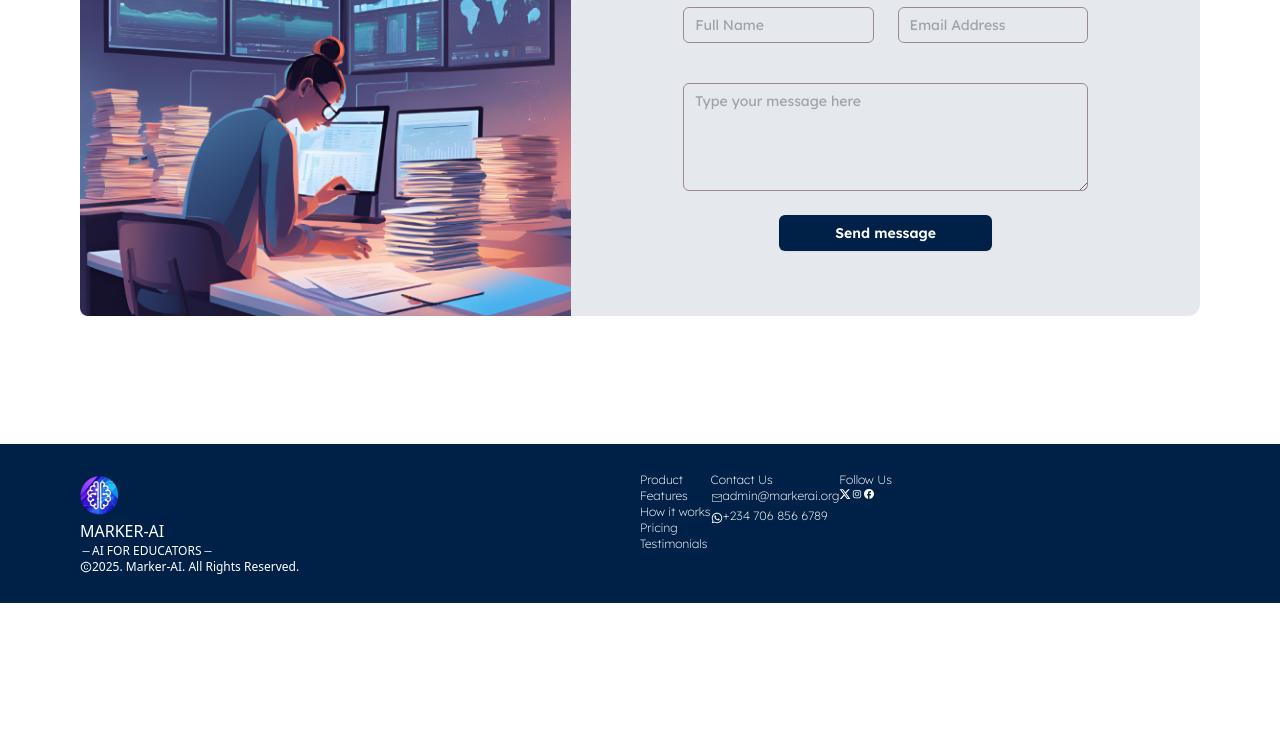
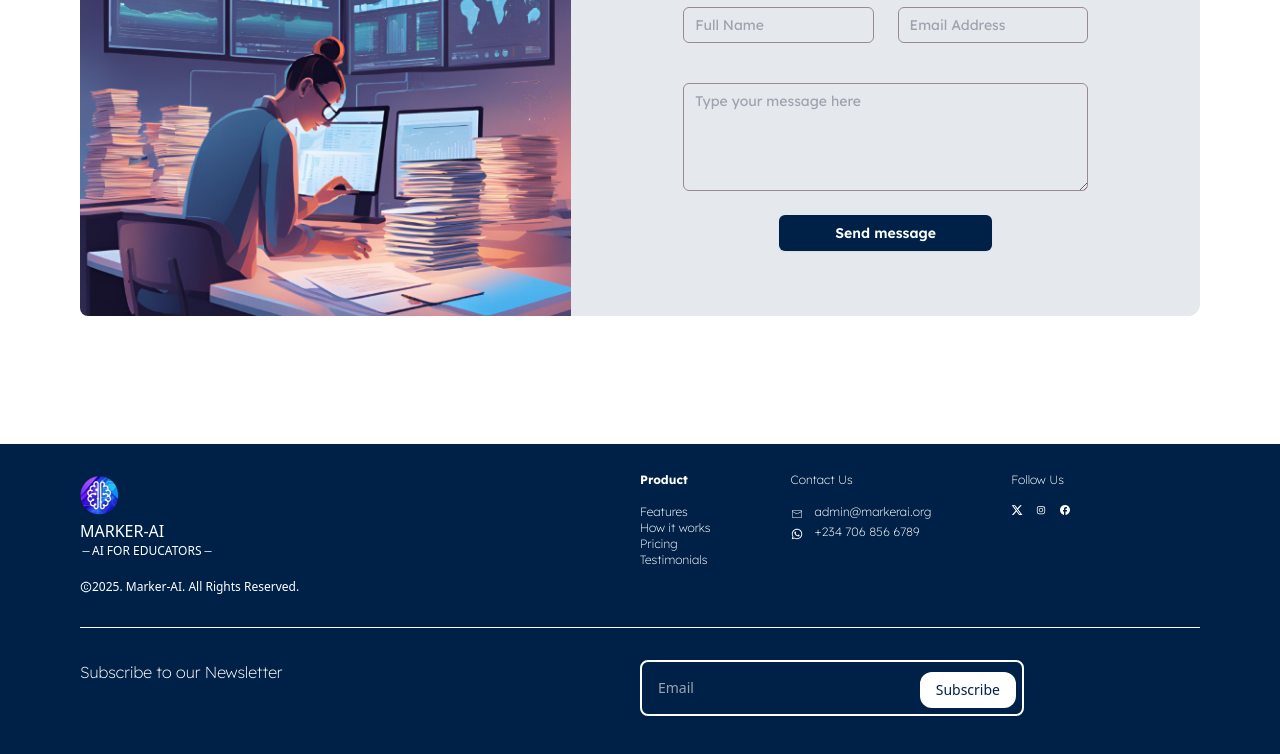
Before and after one commit to Richardjackson-web/MarkerAI, a React (Vite) app: page / in a window 1280 px wide. Shown: the part 2796-3550 px from the top of the page. Before the commit the page ends 3399 px from the top, so only its background shows below. Built offline with nearby package versions, Linux system fonts and the light colour scheme.

Commit message:
Finished up the footer

```diff
--- a/src/LandingPage/LandingPage.jsx
+++ b/src/LandingPage/LandingPage.jsx
@@ -339,31 +339,47 @@ function LandingPage() {
                             <img src={Logo} alt="" className="" />
                             <p className="font-istock text-white-0">MARKER-AI</p>
                             <p className="font-istock flex text-xs text-white-0"><GoDash className="mt-0.5" /> AI FOR EDUCATORS<GoDash className="mt-0.5" /></p>
-                            <p className="font-istock flex text-xs text-white-0"><AiOutlineCopyright className="mt-0.5" /> 2025. Marker-AI. All Rights Reserved.</p>
+                            <p className="font-istock flex text-xs mt-5 text-white-0"><AiOutlineCopyright className="mt-0.5" /> 2025. Marker-AI. All Rights Reserved.</p>
                         </div>
                         <div className="flex basis-1/2 ml-auto text-white-0 font-lexend font-extralight text-xs">
                             <div>
-                                <span>Product</span><br />
+                                <span className="font-bold">Product</span><br /><br />
                                 <span>Features</span><br />
                                 <span>How it works</span><br />
                                 <span>Pricing</span><br />
                                 <span>Testimonials</span>
                             </div>
-                            <div>
-                                <p>Contact Us</p>
-                                <span className="inline-flex"><CiMail className="mt-1" /> admin@markerai.org</span><br />
-                                <span className="inline-flex"><FaWhatsapp className="mt-1" /> +234 706 856 6789</span>
+                            <div className="mx-20">
+                                <p>Contact Us</p><br />
+                                <span className="inline-flex"><CiMail className="mt-1 mr-3" /> admin@markerai.org</span><br />
+                                <span className="inline-flex"><FaWhatsapp className="mt-1 mr-3" /> +234 706 856 6789</span>
                             </div>
                             <div>
-                                <p>Follow Us</p>
+                                <p>Follow Us</p><br />
                                 <div className="flex">
-                                    <FaXTwitter /> <LiaInstagram /> <MdOutlineFacebook />
+                                    <FaXTwitter className="mr-3" /> <LiaInstagram className="mr-3" /> <MdOutlineFacebook className="mr-3" />
                                 </div>
                             </div>
                         </div>
                     </div>
-                    <div>
-
+                    <hr className="text-white-0 my-8" />
+                    <div className="flex flex-row">
+                        <div className="basis-1/2">
+                            <p className="text-white-0 font-lexend font-extralight">Subscribe to our Newsletter</p>
+                        </div>
+                        <div className="items-center justify-center min-h-screen bg-gray-100 basis-1/2">
+                            <div className="relative w-full max-w-sm">
+                                <input
+                                    type="text"
+                                    placeholder="Email"
+                                    className="w-full px-4 py-4 pr-12 text-sm border-white-0 border-2 rounded-lg shadow-sm border-gray-300 focus:outline-none focus:ring-2 focus:ring-blue-500 focus:border-blue-1000-0 bg-blue1000-0"
+                                />
+                                <button
+                                    type="button"
+                                    className="absolute top-3 right-0 px-4 py-2 mr-2 text-sm font-medium text-blue1000-0 bg-white-0 rounded-xl hover:bg-blue-600 focus:outline-none focus:ring-2 focus:ring-blue-500"
+                                >Subscribe</button>
+                            </div>
+                        </div>
                     </div>
                 </div>
 
```
